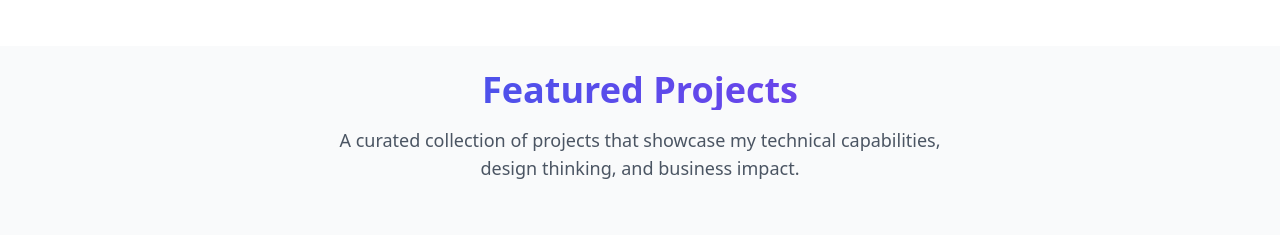
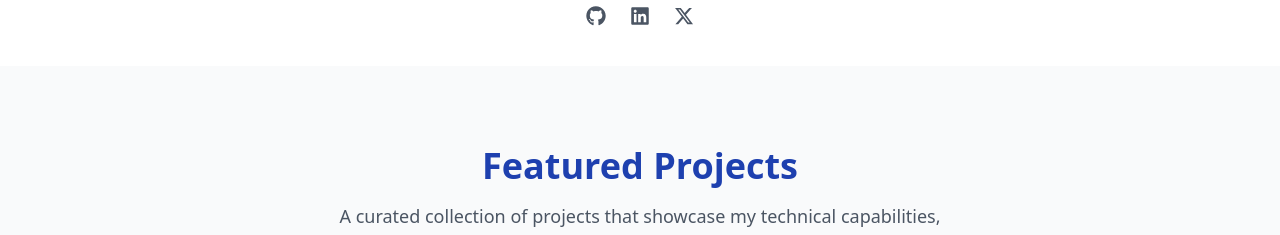
Before and after one commit to vikashkuma/vikashkumar-portfolio, a React (Vite) app: page / in a window 1280 px wide. Shown: the part 754-989 px from the top of the page. Built offline with nearby package versions, Linux system fonts and the light colour scheme.

Commit message:
spaces adjusted

```diff
--- a/package.json
+++ b/package.json
@@ -6,7 +6,7 @@
   "scripts": {
     "dev": "vite",
     "build": "tsc && vite build",
-    "lint": "eslint . --ext ts,tsx --report-unused-disable-directives --max-warnings 0",
+    "lint": "eslint . --report-unused-disable-directives --max-warnings 0",
     "preview": "vite preview"
   },
   "dependencies": {
--- a/src/components/HeaderNav.tsx
+++ b/src/components/HeaderNav.tsx
@@ -1,4 +1,3 @@
-import { motion, AnimatePresence } from 'framer-motion';
 import { SunIcon, MoonIcon, Bars3Icon, XMarkIcon } from '@heroicons/react/24/outline';
 import React from 'react';
 import content from '../content';
--- a/src/components/Home.tsx
+++ b/src/components/Home.tsx
@@ -80,7 +80,7 @@ const Home = () => {
   };
 
   return (
-    <section id="home" className="min-h-screen flex flex-col justify-center items-center relative overflow-hidden w-full max-w-screen-xl mx-auto px-4 sm:px-6 lg:px-2 sm:pt-2 scroll-mt-[120px]">
+    <section id="home" className="min-h-screen flex flex-col justify-center items-center relative overflow-hidden w-full max-w-screen-xl mx-auto px-4 sm:px-6 lg:px-2 pt-32 sm:pt-20 scroll-mt-[120px]">
       {/* Static background gradient */}
       <div className="absolute inset-0 bg-gradient-to-br from-blue-50 to-purple-50 dark:from-gray-900 dark:to-gray-800 -z-10" />
 
@@ -104,7 +104,6 @@ const Home = () => {
             alt="Portrait of Vikash Kumar, Lead Software Engineer"
             className="w-20 h-20 sm:w-24 sm:h-24 md:w-28 md:h-28 rounded-full object-cover border-4 border-blue-500 shadow-lg"
             loading="eager"
-            fetchpriority="high"
             width="112"
             height="112"
           />
--- a/src/components/Projects.tsx
+++ b/src/components/Projects.tsx
@@ -20,7 +20,7 @@ const docLinks: { [key: string]: string } = {
 
 const Projects = () => {
   return (
-    <section id="projects" className="py-12 sm:py-6 bg-gray-50 dark:bg-gray-900">
+    <section id="projects" className="py-20 sm:py-18 bg-gray-50 dark:bg-gray-900">
       <div className="w-full max-w-screen-xl mx-auto px-4 sm:px-6 lg:px-8">
         <motion.div
           initial={{ opacity: 0, y: 20 }}
@@ -29,7 +29,7 @@ const Projects = () => {
           transition={{ duration: 0.5 }}
           className="text-center mb-10 sm:mb-16"
         >
-          <h2 className="text-2xl sm:text-3xl md:text-4xl font-bold mb-3 sm:mb-4 bg-gradient-to-r from-blue-600 to-purple-600 bg-clip-text text-transparent">
+          <h2 className="text-2xl sm:text-3xl md:text-4xl font-bold mb-3 sm:mb-4 text-blue-800 dark:text-blue-300">
             {content.projectsSection.title}
           </h2>
           <p className="text-sm sm:text-base md:text-lg text-gray-600 dark:text-gray-400 max-w-2xl mx-auto px-4">
```
